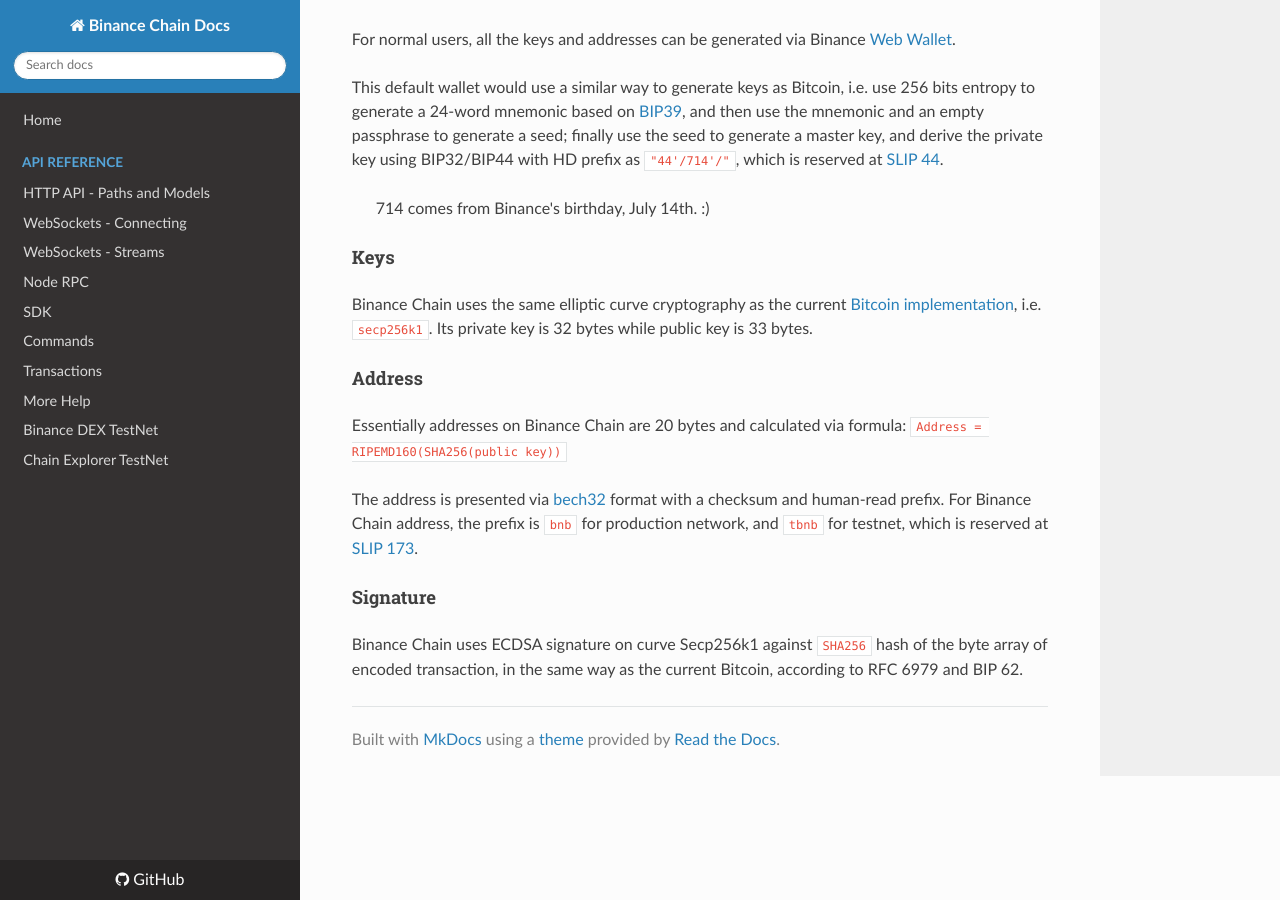
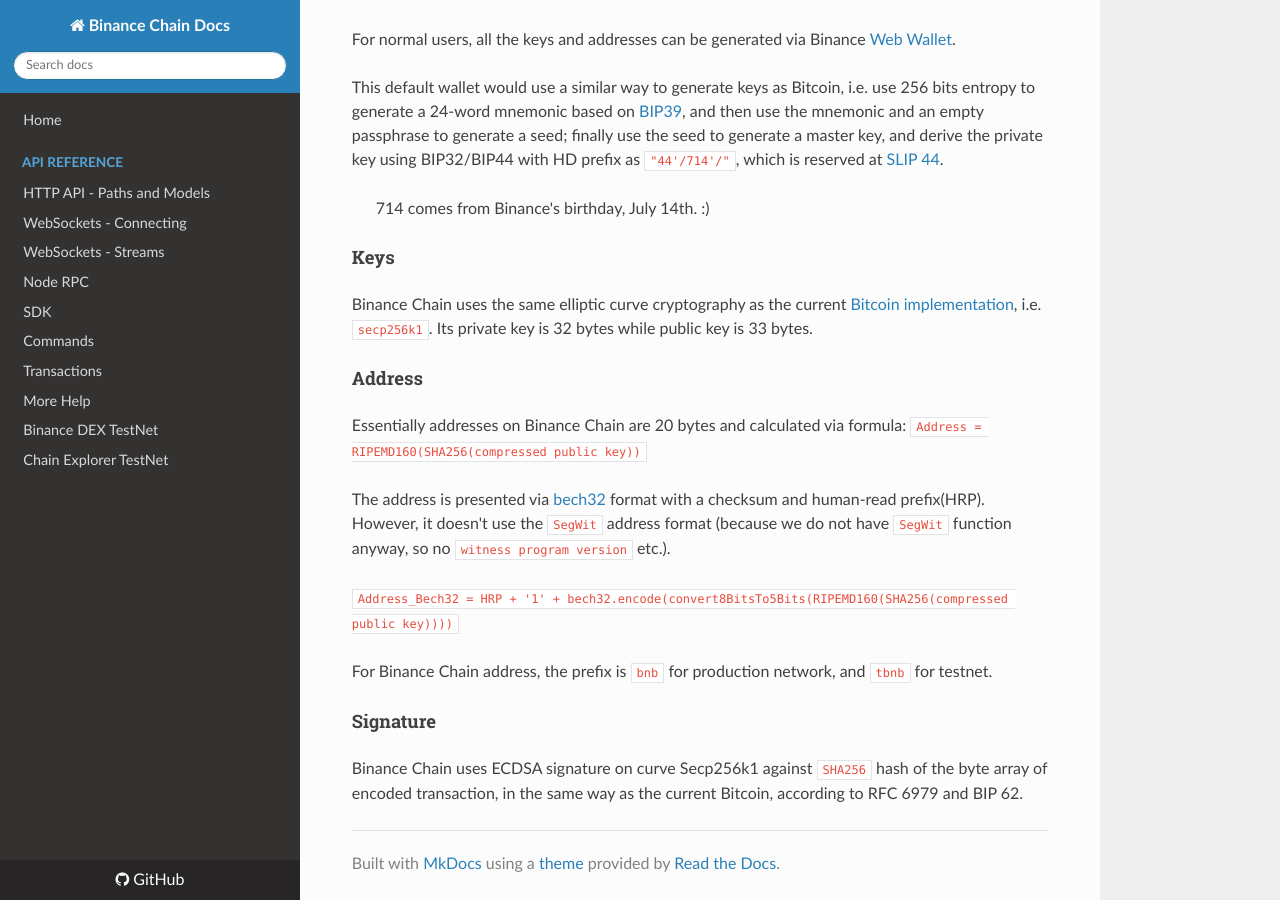
Before and after one commit to yash-sharma1/docs-site, an MkDocs documentation site: the page built from docs/blockchain.md, in a window 1280 px wide and 900 px high, scrolled down 1937 px. Built offline with MkDocs 1.6.1, drawn with Linux system fonts in a browser that asks for light colours; nearby versions of some CDN libraries.

Commit message:
corrct address doc.

```diff
--- a/docs/blockchain.md
+++ b/docs/blockchain.md
@@ -89,9 +89,13 @@
 
 #### Address
 
-Essentially addresses on Binance Chain are 20 bytes and calculated via formula: `Address = RIPEMD160(SHA256(public key))`
+Essentially addresses on Binance Chain are 20 bytes and calculated via formula: `Address = RIPEMD160(SHA256(compressed public key))`
 
-The address is presented via [bech32](https://github.com/bitcoin/bips/blob/master/bip-0173.mediawiki) format with a checksum and human-read prefix. For Binance Chain address, the prefix is `bnb` for production network, and `tbnb` for testnet, which is reserved at [SLIP 173](https://github.com/satoshilabs/slips/blob/master/slip-0173.md).
+The address is presented via [bech32](https://github.com/bitcoin/bips/blob/master/bip-0173.mediawiki) format with a checksum and human-read prefix(HRP). However, it doesn't use the `SegWit` address format (because we do not have `SegWit` function anyway, so no `witness program version` etc.).
+
+`Address_Bech32 = HRP + '1' + bech32.encode(convert8BitsTo5Bits(RIPEMD160(SHA256(compressed public key))))`
+
+For Binance Chain address, the prefix is `bnb` for production network, and `tbnb` for testnet.
 
 #### Signature
 
```
